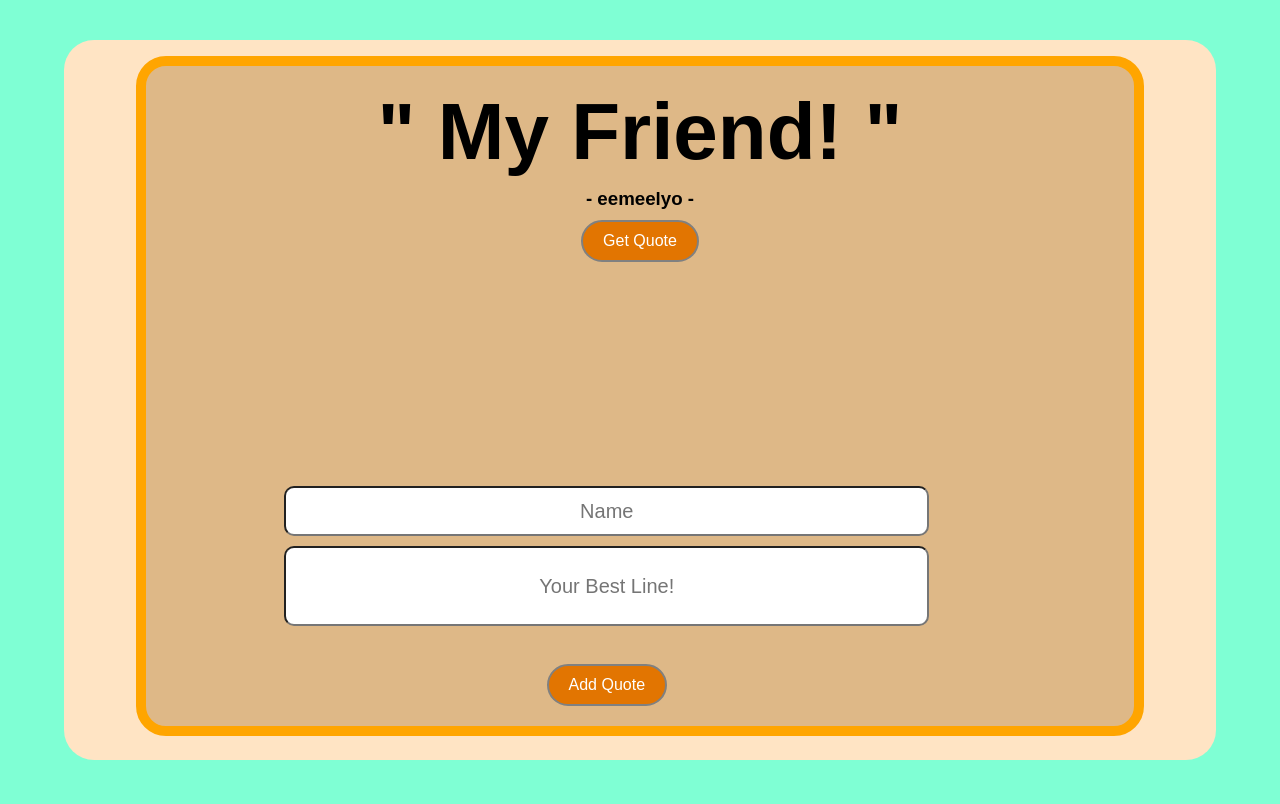
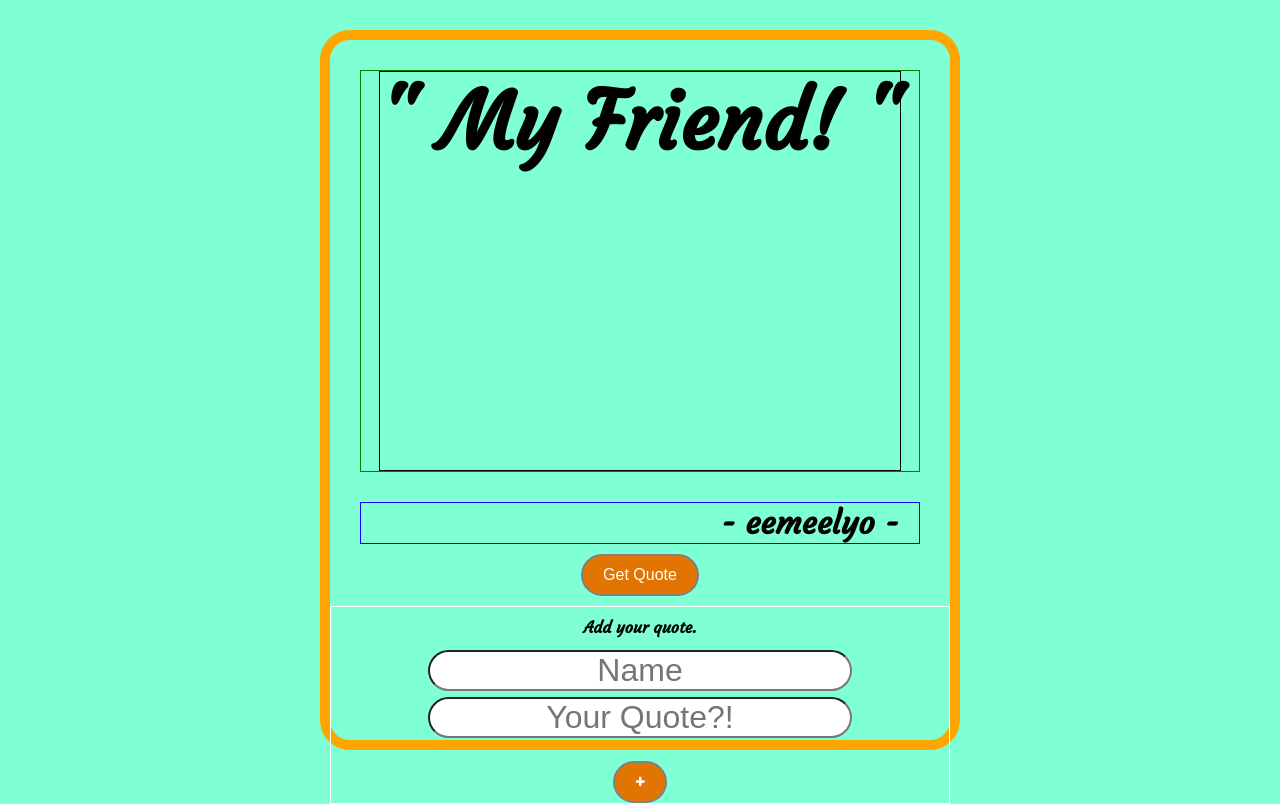
Before and after one commit to eemeelyo/eemeelyo-random-quotes, a plain HTML site: page index.html in a window 1280 px wide. Drawn offline with Linux system fonts and the light colour scheme.

Commit message:
Centering FIX

```diff
--- a/index.html
+++ b/index.html
@@ -1,35 +1,45 @@
 <!DOCTYPE html>
 <html lang="en">
+
 <head>
   <meta charset="UTF-8">
   <meta http-equiv="X-UA-Compatible" content="IE=edge">
   <meta name="viewport" content="width=device-width, initial-scale=1.0">
   <link rel="stylesheet" href="styles.css">
+  <link rel="preconnect" href="https://fonts.googleapis.com">
+  <link rel="preconnect" href="https://fonts.gstatic.com" crossorigin>
+  <link href="https://fonts.googleapis.com/css2?family=Courgette&display=swap" rel="stylesheet">
   <title>Random Quote Generator</title>
 </head>
+
 <body>
-  <div>
-    <div class="App">
-      <div class="textBox">
   <div class="container">
-          <div class="quote">
+    <div class="quoteArea">
       <h1 id="quote">" My Friend! "</h1>
+    </div>
+    <div class="authorArea">
       <h3 id="author"> - eemeelyo - </h3>
     </div>
-          <div>
+    <div id="getButton">
       <button onclick="getQuote()" type="button" class="btn">Get Quote</button>
     </div>
-          <form action="/action_page.php">
-            <input value="" autocomplete="off" type="text" id="inputName" class="inputBox"name="inputName" placeholder="Name">
+    <div class="formArea">
+      <form>
+        <h4>Add your quote.</h4>
+        <input value="" autocomplete="off" type="text" id="inputName" class="inputBox" name="inputName"
+          placeholder="Name">
         <br>
-            <input value="" autocomplete="off" type="text" id="inputQuote" class="inputBox" name="inputQuote" placeholder="Your Best Line!""><br><br>
-            <button onclick="addQuote()" type="button" class="btn">Add Quote</button>
+        <input value="" autocomplete="off" type="text" id="inputQuote" class="inputBox" name="inputQuote"
+          placeholder="Your Quote?!"><br><br>
+          <div>
+            <button id="addButton" onclick="addQuote()" type="button" class="btn">+</button>
+    </div>
     </form>
-        </div>
   </div>
   </div>
   </div>
   </div>
   <script src="app.js"></script>
 </body>
+
 </html>
--- a/styles.css
+++ b/styles.css
@@ -1,32 +1,66 @@
 * {
   margin: 0;
   padding: 0;
+  text-align: center;
   box-sizing: border-box;
-  text-align: center;
 }
 
 body {
   background-color: aquamarine;
 }
 
-html {
-  font-family: "Montserrat", sans-serif;
+.container {
+  border: 10px solid orange;
+  height: 90vh;
+  width: 50%;
+  text-align: center;
+  margin: 30px auto;
+  /* background-color: burlywood; */
+  border-radius: 30px;
+  word-wrap: break-word;
+  font-family: 'Courgette', cursive;
 }
 
+.quoteArea {
+  margin: 30px;
+  /* height: 400px; */
+  border: 1px solid green;
+  position: relative;
+  /* background: url(images/autumn.jpg) center center no-repeat;  */
+  /* line-height: 350px; */
+  display: flex;
+  justify-content: center; /* align horizontal */
+  align-items: center; /* align vertical */
+  /* height: 500px; */
 
-.container{
-  border: 10px solid orange;
-  height: 85vh;
-  width: 90%;
-  text-align: center;
-  margin: 0 auto;
-  background-color: burlywood;
-  border-radius: 30px;
-  word-wrap: break-word;
-  /* display:flex; */
 }
 
-button {
+#quote {
+  height: 400px;
+  /* line-height: 400px; */
+  text-align: center;
+  margin: auto;
+  font-size: 5em;
+  border: 1px solid black;
+  word-wrap: break-word;
+  font-size : clamp(2rem, 10vw, 5rem);
+
+}
+
+.authorArea {
+  margin: 0 30px 0 30px;
+  position: relative;
+
+}
+
+#author {
+  font-size: 2em;
+  border: 1px solid blue;
+  text-align: right;
+  padding-right: 20px;
+}
+
+.btn {
   background-color: #e27501;
   border-radius: 30px;
   border: 2px solid gray;
@@ -41,136 +75,21 @@ button {
   text-shadow: 1px;
 }
 
-.App {
-  display: flex;
-  justify-content: center;
-  min-height: 100vh;
-  background-color: aquamarine;
+.formArea {
+  border: 1px solid white;
+}
+
+form h4 {
+  margin: 10px;
+}
+input {
+  font-size: 2em;
+  border-radius: 30px;
+  margin: 3px;
+}
+
+#addButton {
+  font-weight: 1000;
+  margin: 0;
 
 }
-
-.textBox {
-  position: absolute;
-  background-color: bisque;
-  width: 90%;
-  height: 90vh;
-  top: 50%;
-  left: 50%;
-  transform: translate(-50%, -50%);
-  padding: 1em ;
-  border-radius: 30px;
-  text-align: center;
-}
-
-.quote{
-  margin-top: 20px;
-  max-width: 85vw;
-  max-height: 60vh;
-}
-
-h1#quote {
-    font-size : clamp(2rem, 10vw, 5rem);
-    margin: 10px;
-}
-
-button:hover{
-  background-color: #f5ba13;
-  color: #a4005f;
-}
-
-button:active{
-  position:relative;
-  top: 1px;
-}
-
-span.quotations{
-  font-size: 1.5em;
-  font-weight: 1000;
-}
-
-form {
-  position: absolute;
-bottom:44px;
-  width: 80%;
-  /* border: 3px solid #8AC007; */
-}
-
-input {
-  height: 50px;
-  width: 70%;
-  border-radius: 10px;
-  font-size: 20px;
-  margin-bottom: 10px;
-
-}
-
-.inputBox {
-  padding: 20px;
-}
-
-#inputQuote {
-  height: 80px;
-
-}
-
-#submitBtn {
-  background-color: #e27501;
-}
-
-
-
-@media(max-width:768px){
-  h1#display {
-    font-size: 50px;
-  }
-  form {
-    bottom: 20px;
-  }
-  input#inputName {
-    height: 10px;
-  }
-  input#inputQuote {
-    height: 70px;
-    margin-bottom: 0px;
-  }
-  button.bt {
-    margin-top: 0px;
-  }
-  h1#quote {
-    max-height: 40vh;
-    font-size: 3em;
-  }
-}
-
-
-
-@media(max-width:480px){
-  h1#display {
-    font-size: 50px;
-  }
-}
-
-
-
-@media(max-width:320px){
-  h1#quote {
-    font-size: 30px;
-  }
-  form {
-    right: 25px;
-  }
-}
-
-
-
-@media(max-width: 240px){
-  h1#quote {
-    font-size: 20px;
-  }
-  h3#author {
-    font-size: 10px;
-  }
-  form {
-    right: 20px;
-  }
-}
--- /dev/null
+++ b/stylesBackup.css
@@ -0,0 +1,187 @@
+* {
+  margin: 0;
+  padding: 0;
+  box-sizing: border-box;
+  text-align: center;
+}
+
+#page-wrap {
+  width: 800px;
+  margin: 0 auto;
+}
+
+body {
+  background-color: aquamarine;
+
+}
+
+html {
+  font-family: "Montserrat", sans-serif;
+}
+
+
+.container{
+  border: 10px solid orange;
+  height: 85vh;
+  width: 90%;
+  text-align: center;
+  margin: 0 auto;
+  background-color: burlywood;
+  border-radius: 30px;
+  word-wrap: break-word;
+  /* display:flex; */
+}
+
+button {
+  background-color: #e27501;
+  border-radius: 30px;
+  border: 2px solid gray;
+  display:inline-block;
+  cursor: pointer;
+  color: rgb(255, 255, 255);
+  font-family: Arial, Helvetica, sans-serif;
+  font-size: 1em;
+  margin: 10px;
+  padding: 10px 20px;
+  text-decoration: none;
+  text-shadow: 1px;
+}
+
+.App {
+  display: flex;
+  justify-content: center;
+  min-height: 100vh;
+  background-color: aquamarine;
+
+}
+
+.textBox {
+  position: absolute;
+  background-color: bisque;
+  width: 90%;
+  height: 90vh;
+  top: 50%;
+  left: 50%;
+  transform: translate(-50%, -50%);
+  padding: 1em ;
+  border-radius: 30px;
+  text-align: center;
+}
+
+.quote{
+  margin-top: 20px;
+  max-width: 85vw;
+  max-height: 60vh;
+}
+
+h1#quote {
+    font-size : clamp(2rem, 10vw, 5rem);
+    margin: 10px;
+    position: relative;
+    text-align: center;
+}
+
+button:hover{
+  background-color: #f5ba13;
+  color: #a4005f;
+}
+
+button:active{
+  position:relative;
+  top: 1px;
+}
+
+span.quotations{
+  font-size: 1.5em;
+  font-weight: 1000;
+}
+
+form {
+  position: absolute;
+bottom:44px;
+  width: 80%;
+  text-align: center;
+  /* border: 3px solid #8AC007; */
+}
+
+input {
+  height: 50px;
+  width: 70%;
+  border-radius: 10px;
+  font-size: 20px;
+  margin-bottom: 10px;
+
+}
+
+.inputBox {
+  padding: 20px;
+}
+
+#inputQuote {
+  height: 80px;
+
+}
+
+#submitBtn {
+  background-color: #e27501;
+}
+
+
+
+@media(max-width:768px){
+  h1#quote {
+    font-size: 50px;
+
+  }
+  form {
+    bottom: 20px;
+  }
+  input#inputName {
+    height: 10px;
+  }
+  input#inputQuote {
+    height: 10px;
+    margin-bottom: 0px;
+  }
+  button.bt {
+    margin-top: 0px;
+  }
+  .quote {
+    max-height: 43vh;
+    text-align: center;
+    margin: auto;
+  }
+}
+
+
+
+@media(max-width:480px){
+  h1#display {
+    font-size: 50px;
+  }
+}
+
+
+
+@media(max-width:320px){
+  h1#quote {
+    font-size: 30px;
+  }
+  form {
+    right: 25px;
+  }
+}
+
+@media(max-width: 240px){
+  h1#quote {
+    font-size: 20px;
+  }
+  h3#author {
+    font-size: 10px;
+  }
+  form {
+    right: 20px;
+  }
+
+
+}
```
Also changed, not shown: images/autumn.jpg (added). Lines whose indentation alone changed are shown as unchanged.
